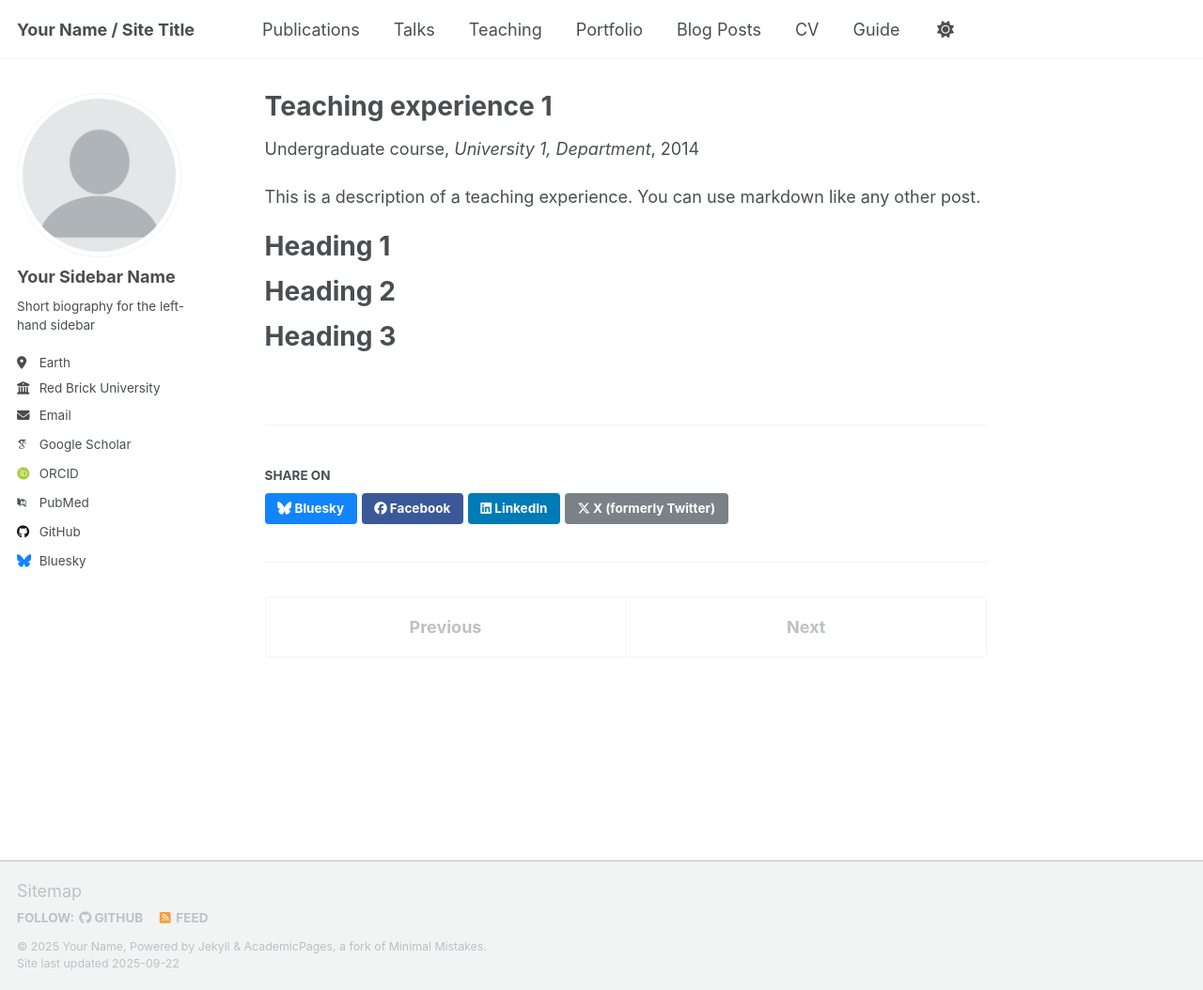
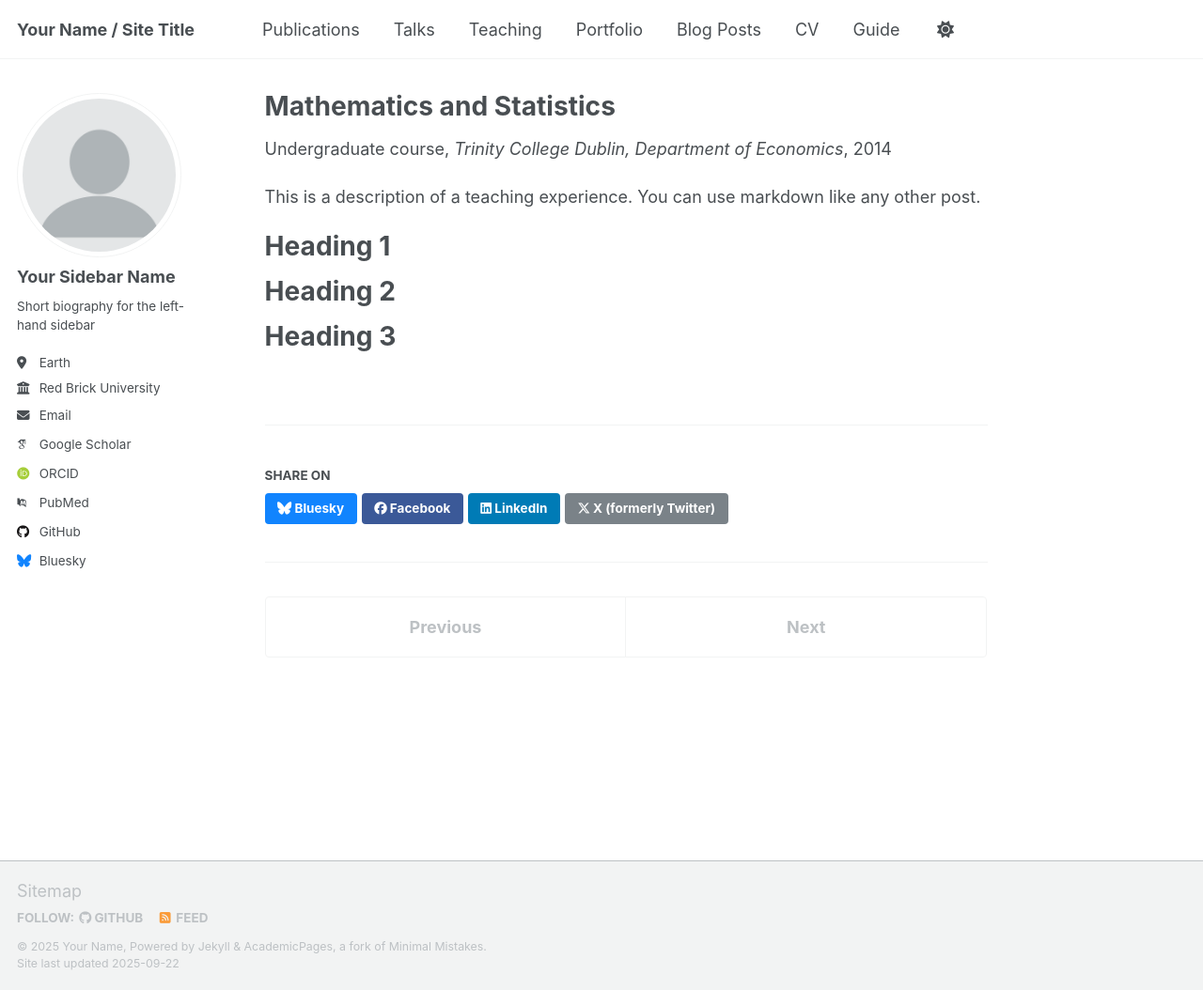
Before and after one commit to conteg/research_website, a Jekyll site: the page built from _teaching/2014-spring-teaching-1.md, in a window 1280 px wide and 1054 px high. Shown: the whole window at 94% size. Built offline with Jekyll 4.4.1, drawn with Linux system fonts in a browser that asks for light colours; some web fonts are replaced; a script that is not in the unit is left out.

Commit message:
Update 2025-fall-teaching-1.md

```diff
--- a/_teaching/2014-spring-teaching-1.md
+++ b/_teaching/2014-spring-teaching-1.md
@@ -1,11 +1,11 @@
 ---
-title: "Teaching experience 1"
+title: "Mathematics and Statistics"
 collection: teaching
 type: "Undergraduate course"
 permalink: /teaching/2014-spring-teaching-1
-venue: "University 1, Department"
+venue: "Trinity College Dublin, Department of Economics"
 date: 2014-01-01
-location: "City, Country"
+location: "Dublin, Ireland"
 ---
 
 This is a description of a teaching experience. You can use markdown like any other post.
```
